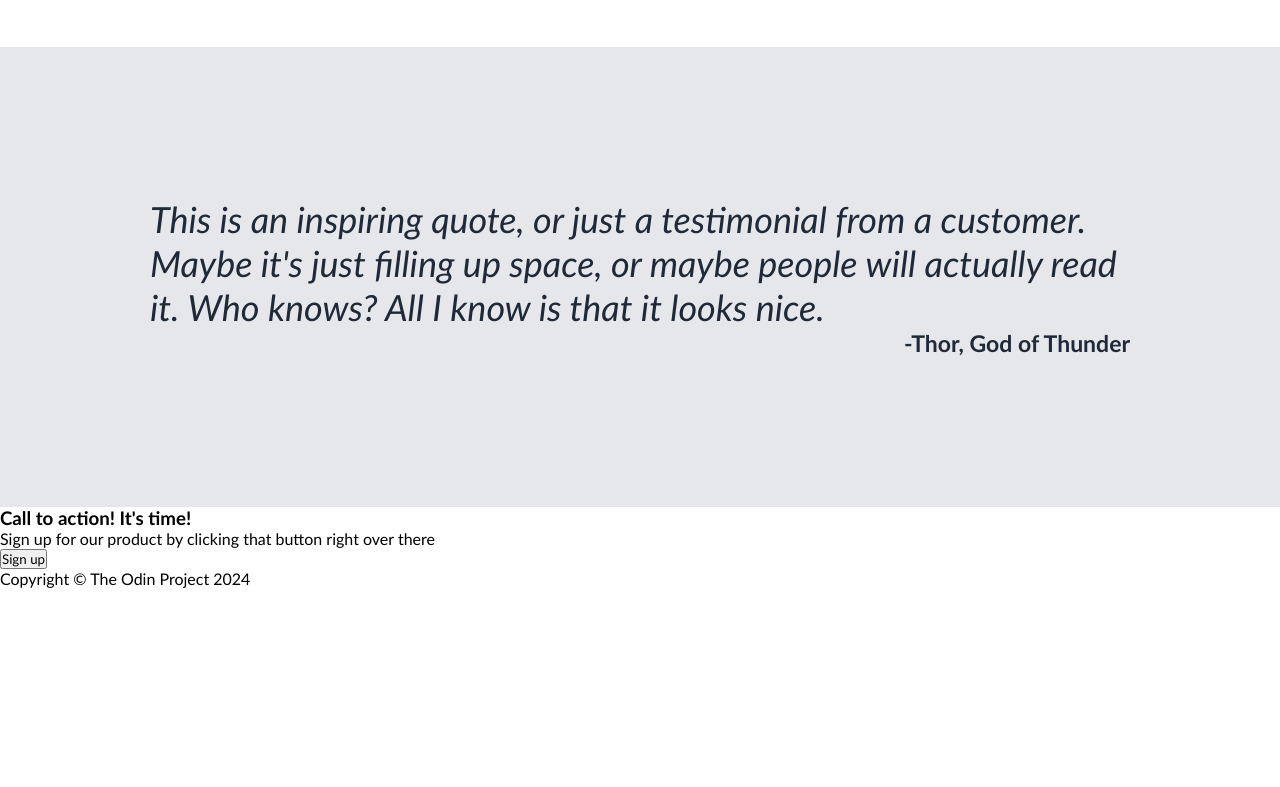
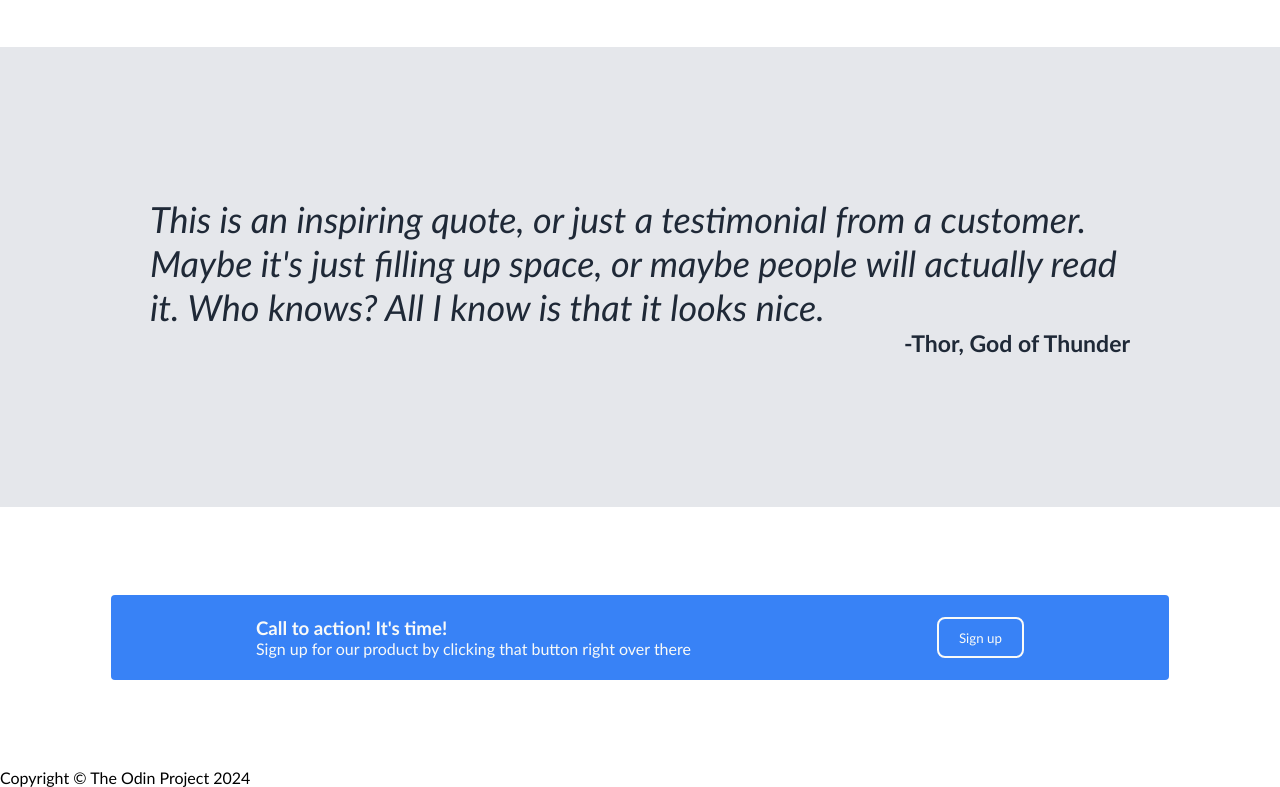
Before and after one commit to micwrob/my-project, a plain HTML site: page index.html in a window 1280 px wide. Shown: the part 840-1627 px from the top of the page. Before the commit the page ends 1428 px from the top, so only its background shows below. Drawn offline with Linux system fonts and the light colour scheme.

Commit message:
Styled Call to action section

```diff
--- a/style.css
+++ b/style.css
@@ -100,6 +100,27 @@ img {
     align-self: flex-end;
 }
 
+.bottom-container {
+    padding: 88px 111px;
+}
+
+.container-text {
+    display: flex;
+    background-color: #3882f6;
+    border-radius: 4px;
+    color: #F9FAF8;
+    padding: 22px;
+    justify-content: space-around;
+}
+
+.container-btn {
+    background-color: #3882f6;
+    color: #F9FAF8;
+    padding: 5px 20px;
+    border: 2px solid #F9FAF8;
+    border-radius: 8px;
+}
+
 * {
     /* outline: 2px solid red; */
     padding: 0 0;
```
